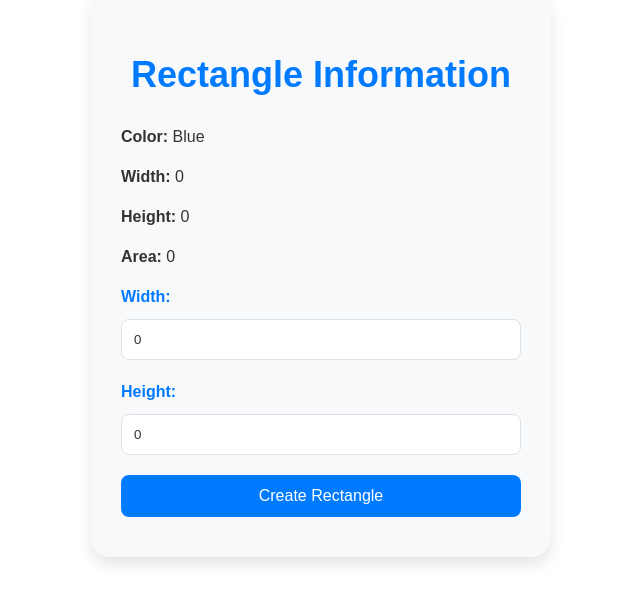
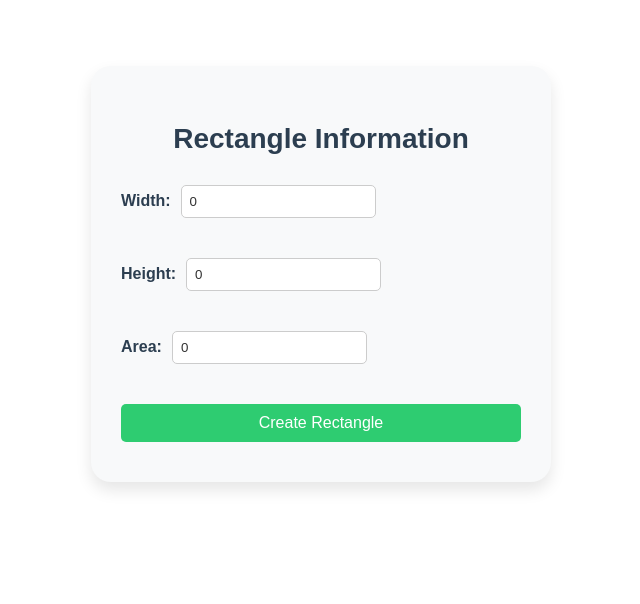
Before and after one commit to Dinalii/v1-training-roadmap, a React (Vite) app: page / in a window 1280 px wide. Shown: the part 126-730 px from the top of the page, without its empty margins (319-959 px from the left). Built offline with nearby package versions, Linux system fonts and the light colour scheme.

Commit message:
React Hooks and Context API | Advanced Types

```diff
--- a/src/App.tsx
+++ b/src/App.tsx
@@ -1,57 +1,107 @@
-// Importing useState hook from React
-import { useState } from "react";
+import React from "react";
+import RectangleDetails from "./BasicTypes/rectangleDetails";
+import { RectangleProvider } from "./BasicTypes/rectangleContext";
+import useForm from "./BasicTypes/useForm";
 
-// Importing RectangleDetails component and Color enum from respective files
-import RectangleDetails from "./BasicTypes/rectangleDetails";
-import { Color } from "./BasicTypes/basicTypes";
+const App = () => {
+  const { values, errors, handleChange, setErrors } = useForm({
+    width: 0,
+    height: 0,
+  });
 
-// Functional component named App
-const App: React.FC = () => {
-  // State variables for width, height, and color
-  const [width, setWidth] = useState<number>(0);
-  const [height, setHeight] = useState<number>(0);
-  const [color, setColor] = useState<Color>(Color.Blue); // Initial color set to Blue
-
-  // Function to handle form submission
-  const handleSubmit = (event: React.FormEvent<HTMLFormElement>): void => {
+  const handleSubmit = (event: React.FormEvent<HTMLFormElement>) => {
     event.preventDefault();
-    // Checking if width and height are greater than 0
-    if (width > 0 && height > 0) {
-      setColor(Color.Blue);
-    }
+    console.log("Submitted values:", values);
   };
 
-  // JSX structure representing the component
   return (
+    <RectangleProvider>
       <div className="container">
-      <h1>Rectangle Information</h1>
-      {/* Rendering RectangleDetails component with width, height, and color props */}
-      <RectangleDetails width={width} height={height} color={color} />
-
+        <h1
+          style={{ color: "#2c3e50", marginBottom: "30px", fontSize: "28px" }}
+        >
+          Rectangle Information
+        </h1>
+        <RectangleDetails />
         <form id="rectangle-form" onSubmit={handleSubmit}>
-        <label htmlFor="width-input">Width:</label>
+          <div style={{ marginBottom: "20px" }}>
+            <label
+              htmlFor="width-input"
+              style={{ color: "#2c3e50", marginRight: "10px" }}
+            >
+              Width:
+            </label>
             <input
               type="number"
               id="width-input"
               name="width"
-          value={width}
-          onChange={(e) => setWidth(parseInt(e.target.value))} // Updating width state onChange
+              value={values.width}
+              onChange={handleChange}
+              style={{
+                padding: "8px",
+                borderRadius: "5px",
+                border: "1px solid #ccc",
+              }}
               required
             />
-
-        <label htmlFor="height-input">Height:</label>
+          </div>
+          <div style={{ marginBottom: "20px" }}>
+            <label
+              htmlFor="height-input"
+              style={{ color: "#2c3e50", marginRight: "10px" }}
+            >
+              Height:
+            </label>
             <input
               type="number"
               id="height-input"
               name="height"
-          value={height}
-          onChange={(e) => setHeight(parseInt(e.target.value))} // Updating height state onChange
+              value={values.height}
+              onChange={handleChange}
+              style={{
+                padding: "8px",
+                borderRadius: "5px",
+                border: "1px solid #ccc",
+              }}
               required
             />
-
-        <button type="submit">Create Rectangle</button>
+          </div>
+          <div style={{ marginBottom: "20px" }}>
+            <label
+              htmlFor="area-input"
+              style={{ color: "#2c3e50", marginRight: "10px" }}
+            >
+              Area:
+            </label>
+            <input
+              type="text"
+              id="area-input"
+              name="area"
+              value={values.width * values.height}
+              disabled
+              style={{
+                padding: "8px",
+                borderRadius: "5px",
+                border: "1px solid #ccc",
+              }}
+            />
+          </div>
+          <button
+            type="submit"
+            style={{
+              padding: "10px 20px",
+              backgroundColor: "#2ecc71",
+              color: "#fff",
+              border: "none",
+              borderRadius: "5px",
+              cursor: "pointer",
+            }}
+          >
+            Create Rectangle
+          </button>
         </form>
       </div>
+    </RectangleProvider>
   );
 };
 
--- a/src/BasicTypes/basicTypes.tsx
+++ b/src/BasicTypes/basicTypes.tsx
@@ -11,9 +11,9 @@ let myStringArray: Array<string> = ["apple", "banana", "orange"];
 let myTuple: [number, string] = [1, "apple"];
 
 export enum Color {
-  Red,
-  Green,
-  Blue,
+  Red = "Red",
+  Green = "Green",
+  Blue = "Blue",
 }
 
 const colorIndex: { [key in Color]: string } = {
--- /dev/null
+++ b/src/BasicTypes/rectangleContext.tsx
@@ -0,0 +1,43 @@
+import React, { createContext, useContext, useState, ReactNode } from "react";
+import { Color } from "./basicTypes";
+
+interface RectangleContextType {
+  width: number;
+  height: number;
+  color: Color;
+  setWidth: (width: number) => void;
+  setHeight: (height: number) => void;
+  setColor: (color: Color) => void;
+}
+
+const initialWidth = 0;
+const initialHeight = 0;
+const initialColor = Color.Blue;
+
+export const RectangleContext = createContext<RectangleContextType | undefined>(
+  undefined
+);
+
+export const RectangleProvider: React.FC<{ children: ReactNode }> = ({
+  children,
+}) => {
+  const [width, setWidth] = useState<number>(initialWidth);
+  const [height, setHeight] = useState<number>(initialHeight);
+  const [color, setColor] = useState<Color>(initialColor);
+
+  return (
+    <RectangleContext.Provider
+      value={{ width, height, color, setWidth, setHeight, setColor }}
+    >
+      {children}
+    </RectangleContext.Provider>
+  );
+};
+
+export const useRectangle = () => {
+  const context = useContext(RectangleContext);
+  if (!context) {
+    throw new Error("useRectangle must be used within a RectangleProvider");
+  }
+  return context;
+};
--- a/src/BasicTypes/rectangleDetails.tsx
+++ b/src/BasicTypes/rectangleDetails.tsx
@@ -1,23 +1,19 @@
-import React from "react";
-import { Color } from "./basicTypes";
+import React, { useContext } from "react";
+import { RectangleContext } from "./rectangleContext";
 
-interface RectangleDetailsProps {
-  width: number;
-  height: number;
-  color: Color;
-}
+const RectangleDetails: React.FC = () => {
+  const { width, height, color } = useContext(RectangleContext) || {};
 
-const RectangleDetails: React.FC<RectangleDetailsProps> = ({
-  width,
-  height,
-  color,
-}) => {
+  if (!width || !height || !color) {
+    return null;
+  }
+
   const area = width * height;
 
   return (
     <div className="rectangle-info">
       <p>
-        <strong>Color:</strong> {Color[color]}
+        <strong>Color:</strong> {color}
       </p>
       <p>
         <strong>Width:</strong> {width}
--- /dev/null
+++ b/src/BasicTypes/useForm.tsx
@@ -0,0 +1,33 @@
+import React, { useState } from "react";
+
+interface FormValues {
+  width: number;
+  height: number;
+}
+
+interface FormErrors {
+  width?: string;
+  height?: string;
+}
+
+const useForm = (initialValues: FormValues) => {
+  const [values, setValues] = useState<FormValues>(initialValues);
+  const [errors, setErrors] = useState<FormErrors>({});
+
+  const handleChange = (event: React.ChangeEvent<HTMLInputElement>) => {
+    const { name, value } = event.target;
+    setValues({
+      ...values,
+      [name]: parseInt(value) || 0,
+    });
+  };
+
+  return {
+    values,
+    errors,
+    handleChange,
+    setErrors,
+  };
+};
+
+export default useForm;
```
Lines whose indentation alone changed are shown as unchanged.
